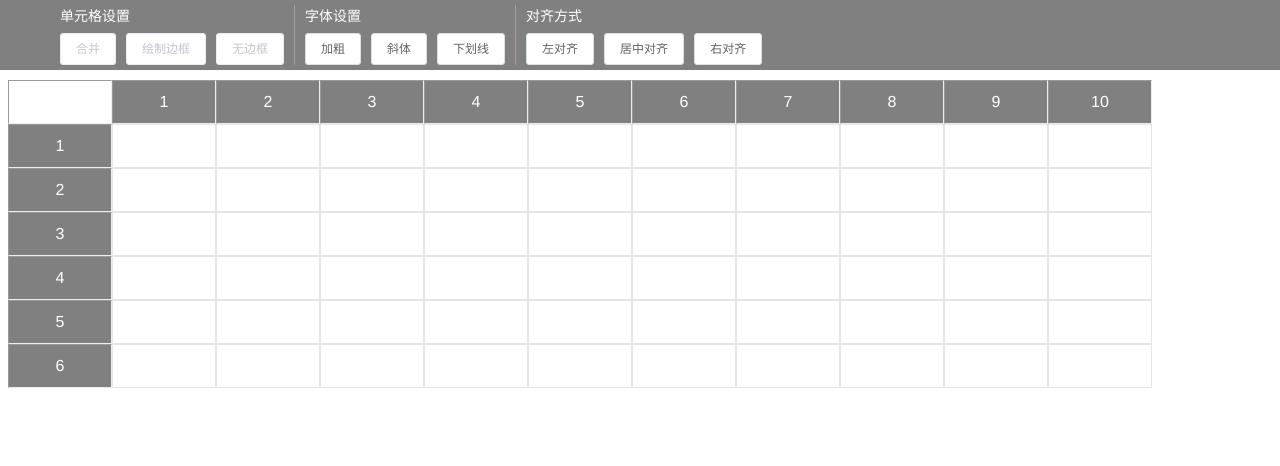
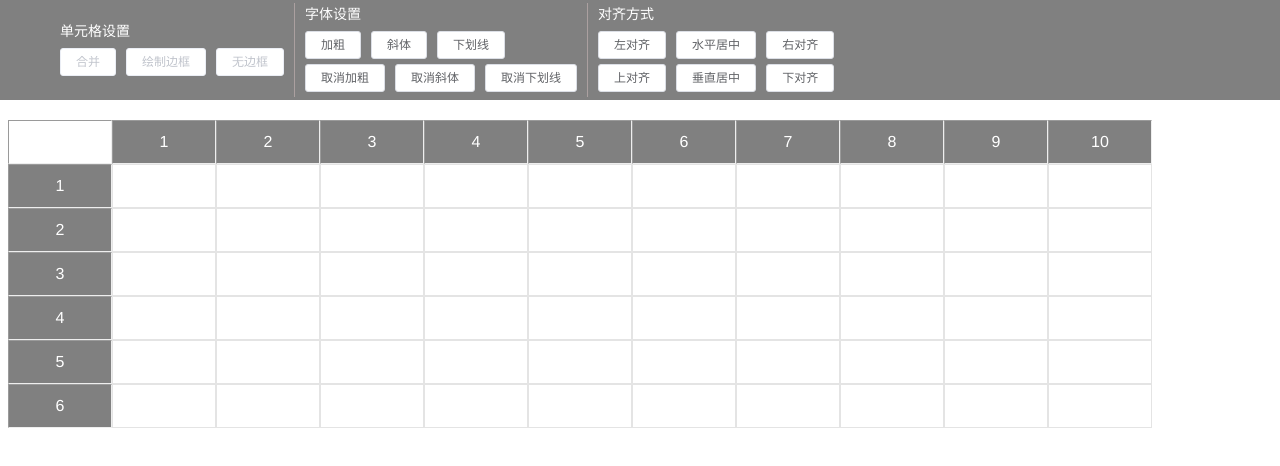
Before and after one commit to 18566246732/web-excel, a Vue app: page / in a window 1280 px wide. Shown: the top 466 px of the page. Built offline with nearby package versions, Linux system fonts and the light colour scheme.

Commit message:
feat: 完善菜单功能

```diff
--- a/src/App.vue
+++ b/src/App.vue
@@ -5,12 +5,21 @@
       :reverse-merge="reverseMerege"
       @drawBorders="handleDrawBorders('1px solid black')"
       @removeBorder="hanldeResetBorder('1px solid rgba(128, 128, 128, 0.21)')"
+
       @fontBold="handleFontBold"
       @fontItalic="handleFontItalic"
       @fontUnderscore="handleFontUnderscore"
+
+      @cancelFontBold="handleCancelFontBold"
+      @cancelFontItalic="handleCancelFontItalic"
+      @cancelFontUnderscore="handleCancelFontUnderscore"
+
       @leftAlign="handleLeftAlign"
-      @middleAlign="handleMiddleAlign"
+      @horizontalCenterAlign="handleHorizontalCenterAlign"
       @rightAlign="handleRightAlign"
+      @topAlign="handleTopAlign"
+      @bottomAlign="handleBottomAlign"
+      @verticalCenterAlign="handleVerticalCenterAlign"
       @merge="handleMerge"
     />
     <table
@@ -132,23 +141,41 @@ export default {
     this.debouncedMouseMove = this.$helper.throttle(this.handleMouseMove);
   },
   methods: {
+    handleFontItalic() {
+      this.changeSelectedAreaStyle({ "font-style": "italic" });
+    },
+    handleFontUnderscore() {
+      this.changeSelectedAreaStyle({ "text-decoration": "underline" });
+    },
+    handleFontBold() {
+      this.changeSelectedAreaStyle({ "font-weight": "bold" });
+    },
+    handleCancelFontBold() {
+      this.changeSelectedAreaStyle({ "font-weight": "normal" });
+    },
+    handleCancelFontItalic() {
+      this.changeSelectedAreaStyle({ "font-style": "normal" });
+    },
+    handleCancelFontUnderscore() {
+      this.changeSelectedAreaStyle({ "text-decoration": "initial" });
+    },
     handleLeftAlign() {
       this.changeSelectedAreaStyle({ "text-align": "left" });
     },
-    handleMiddleAlign() {
+    handleHorizontalCenterAlign() {
       this.changeSelectedAreaStyle({ "text-align": "center" });
     },
     handleRightAlign() {
       this.changeSelectedAreaStyle({ "text-align": "right" });
     },
-    handleFontBold() {
-      this.changeSelectedAreaStyle({ "font-weight": "bold" });
+    handleTopAlign() {
+      this.changeSelectedAreaStyle({ "vertical-align": "top" });
     },
-    handleFontItalic() {
-      this.changeSelectedAreaStyle({ "font-style": "italic" });
+    handleBottomAlign() {
+      this.changeSelectedAreaStyle({ "vertical-align": "bottom" });
     },
-    handleFontUnderscore() {
-      this.changeSelectedAreaStyle({ "text-decoration": "underline" });
+    handleVerticalCenterAlign() {
+      this.changeSelectedAreaStyle({ "vertical-align": "middle" });
     },
     hanldeResetBorder(initialborderValue) {
       this.changeSelectedAreaStyle({
@@ -271,7 +298,8 @@ export default {
           "font-weight": "normal",
           "font-style": "normal",
           "text-decoration": "initial",
-          "text-align": "center"
+          "text-align": "center",
+          "vertical-align": "middle"
         }
       });
       return this.$helper.deepClone(new Array(row).fill(colData));
@@ -564,7 +592,7 @@ export default {
 
 .playground {
   border: 1px;
-  margin-top: 80px;
+  margin-top: 120px;
   overflow-x: scroll;
   td {
     height: 40px;
--- a/src/components/Menu.vue
+++ b/src/components/Menu.vue
@@ -7,22 +7,23 @@
             单元格设置
           </span>
           <span class="container">
+            <span class="row">
               <el-button
-              size="small"
+                size="mini"
                 :disabled="!mergeable"
                 @click="merge"
               >
                 {{ reverseMerge ? '取消合并' : '合并' }}
               </el-button>
               <el-button
-              size="small"
+                size="mini"
                 :disabled="!mergeable"
                 @click="drawBorder"
               >
                 绘制边框
               </el-button>
               <el-button
-              size="small"
+                size="mini"
                 :disabled="!mergeable"
                 @click="$emit('removeBorder')"
               >
@@ -30,23 +31,40 @@
               </el-button>
             </span>
           </span>
+        </span>
         <span class="btn-group">
           <span class="title">
             字体设置
           </span>
           <span class="container">
+            <span class="row">
               <el-button
-              size="small"
+                size="mini"
                 @click="$emit('fontBold')"
               >加粗</el-button>
               <el-button
-              size="small"
+                size="mini"
                 @click="$emit('fontItalic')"
               >斜体</el-button>
               <el-button
-              size="small"
+                size="mini"
                 @click="$emit('fontUnderscore')"
               >下划线</el-button>
+            </span>
+            <span class="row">
+              <el-button
+                size="mini"
+                @click="$emit('cancelFontBold')"
+              >取消加粗</el-button>
+              <el-button
+                size="mini"
+                @click="$emit('cancelFontItalic')"
+              >取消斜体</el-button>
+              <el-button
+                size="mini"
+                @click="$emit('cancelFontUnderscore')"
+              >取消下划线</el-button>
+            </span>
           </span>
         </span>
         <span class="btn-group">
@@ -54,18 +72,34 @@
             对齐方式
           </span>
           <span class="container">
+            <span class="row">
               <el-button
-              size="small"
+                size="mini"
                 @click="$emit('leftAlign')"
               >左对齐</el-button>
               <el-button
-              size="small"
-              @click="$emit('middleAlign')"
-            >居中对齐</el-button>
+                size="mini"
+                @click="$emit('horizontalCenterAlign')"
+              >水平居中</el-button>
               <el-button
-              size="small"
+                size="mini"
                 @click="$emit('rightAlign')"
               >右对齐</el-button>
+            </span>
+            <span class="row">
+              <el-button
+                size="mini"
+                @click="$emit('topAlign')"
+              >上对齐</el-button>
+              <el-button
+                size="mini"
+                @click="$emit('verticalCenterAlign')"
+              >垂直居中</el-button>
+              <el-button
+                size="mini"
+                @click="$emit('bottomAlign')"
+              >下对齐</el-button>
+            </span>
           </span>
         </span>
       </li>
@@ -102,7 +136,7 @@ export default {
     top: 0;
     left: 0;
     right: 0;
-    height: 70px;
+    height: 100px;
     background: grey;
     align-items: center;
     color: white;
@@ -110,6 +144,14 @@ export default {
     .menu {
       display: flex;
       align-items: center;
+    }
+    .container {
+      display: flex;
+      flex-direction: column;
+      .row {
+        text-align: left;
+        margin-bottom: 5px;
+      }
     }
     // button {
     //   background: #0DB3A6;
```
Lines whose indentation alone changed are shown as unchanged.
